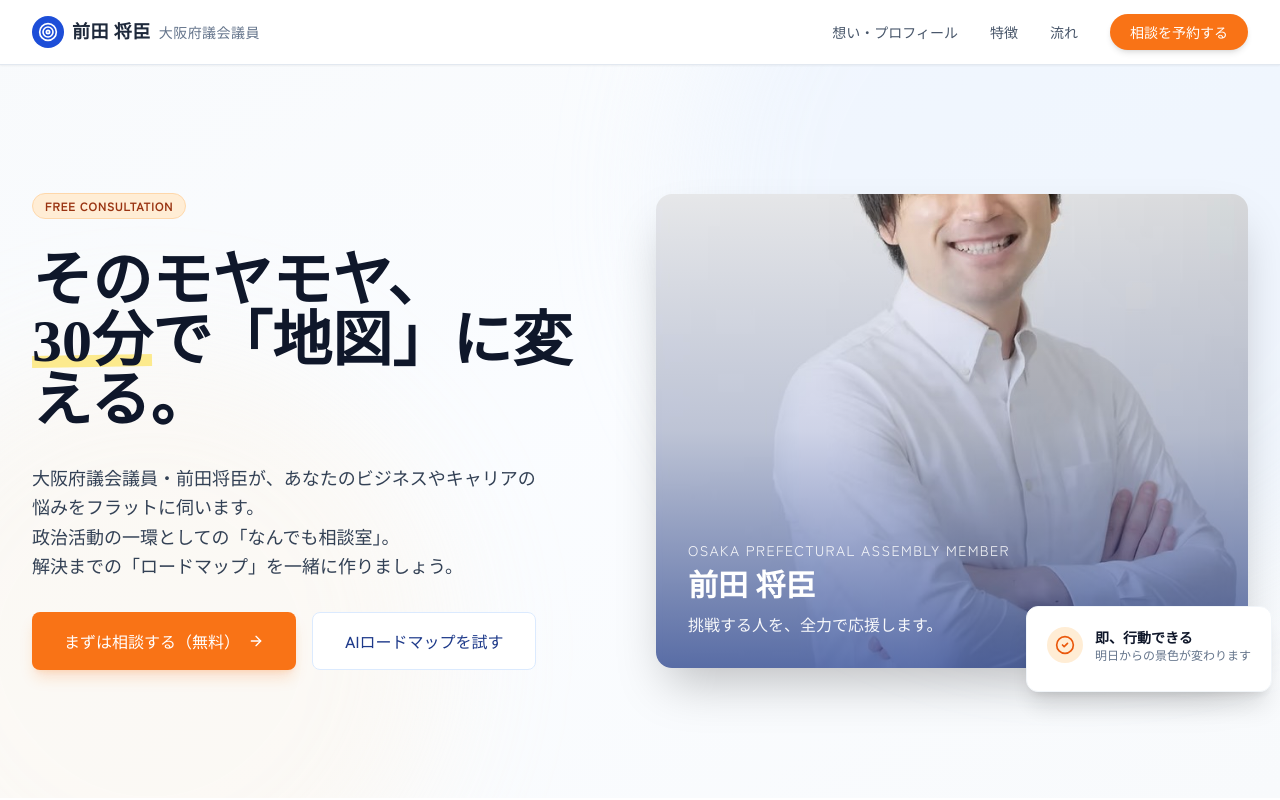
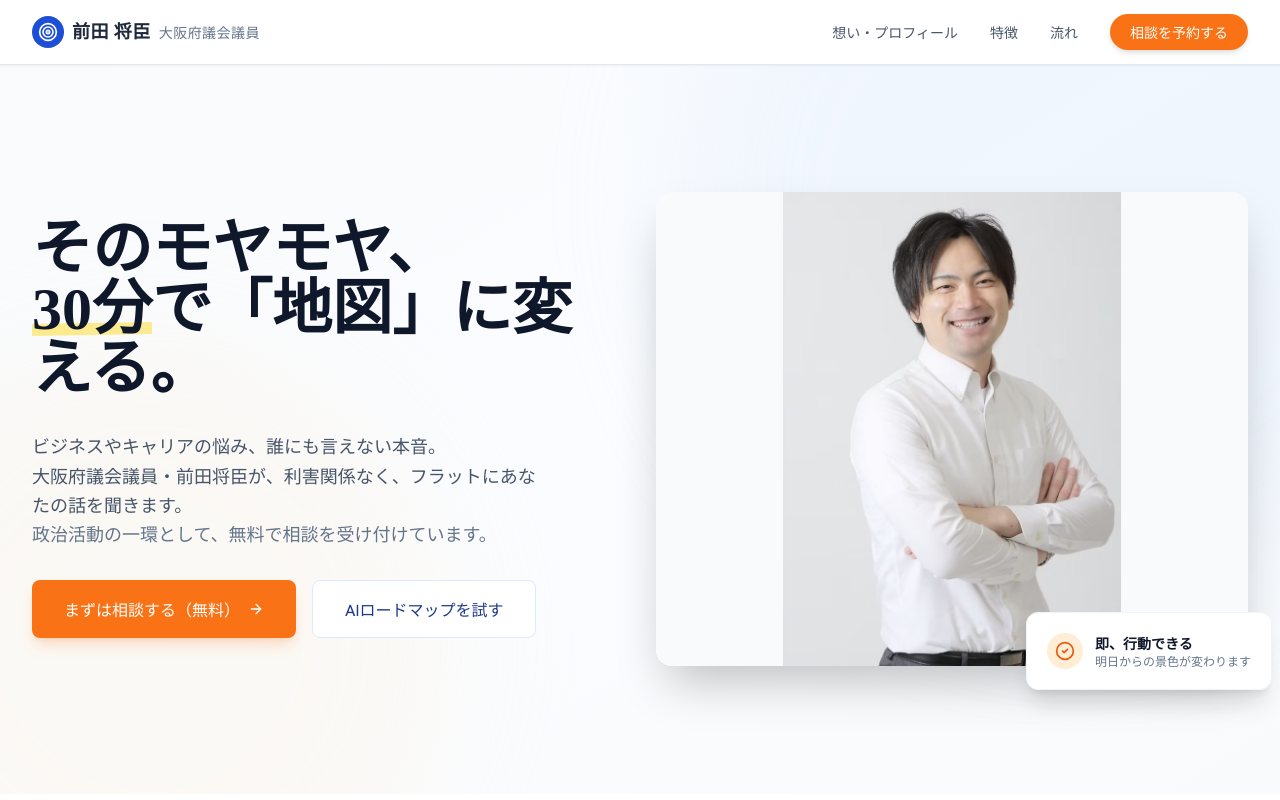
Before and after one commit to postcabinets-jp/maeda.nobumi, a React (Vite) app: page / in a window 1280 px wide. Shown: the top 800 px of the page. Built offline with nearby package versions, Linux system fonts and the light colour scheme.

Commit message:
Refine Hero section: remove badge, gradients, and improve copywriting

```diff
--- a/App.tsx
+++ b/App.tsx
@@ -85,9 +85,6 @@ const Hero = () => {
       <div className="max-w-7xl mx-auto px-4 sm:px-6 lg:px-8 relative z-10">
         <div className="grid lg:grid-cols-2 gap-12 lg:gap-8 items-center">
           <div className="space-y-8">
-            <div className="inline-flex items-center gap-2 px-3 py-1 rounded-full bg-orange-100 border border-orange-200 text-orange-800 text-xs font-bold tracking-wider uppercase">
-              Free Consultation
-            </div>
             <h1 className="text-4xl lg:text-6xl font-bold text-slate-900 leading-[1.2] serif">
               そのモヤモヤ、<br />
               <span className="relative inline-block">
@@ -96,10 +93,10 @@ const Hero = () => {
               </span>
               で「地図」に変える。
             </h1>
-            <p className="text-lg text-slate-700 leading-relaxed max-w-lg">
-              大阪府議会議員・前田将臣が、あなたのビジネスやキャリアの悩みをフラットに伺います。<br />
-              政治活動の一環としての「なんでも相談室」。<br />
-              解決までの「ロードマップ」を一緒に作りましょう。
+            <p className="text-lg text-slate-600 leading-relaxed max-w-lg">
+              ビジネスやキャリアの悩み、誰にも言えない本音。<br />
+              大阪府議会議員・前田将臣が、利害関係なく、フラットにあなたの話を聞きます。<br />
+              <span className="text-slate-500">政治活動の一環として、無料で相談を受け付けています。</span>
             </p>
             <div className="flex flex-col sm:flex-row gap-4">
               <button
@@ -118,25 +115,19 @@ const Hero = () => {
             </div>
           </div>
           <div className="relative">
-            <div className="aspect-[3/4] md:aspect-[4/3] lg:aspect-[5/4] rounded-2xl overflow-hidden shadow-2xl relative">
+            <div className="aspect-[3/4] md:aspect-[4/3] lg:aspect-[5/4] rounded-2xl overflow-hidden shadow-2xl">
               <img
                 src="/hero-image.jpg"
                 alt="前田将臣"
-                className="w-full h-full object-cover"
+                className="w-full h-full object-contain bg-slate-50"
                 onError={(e) => {
                   e.currentTarget.style.display = 'none';
                 }}
               />
-              <div className="absolute inset-0 bg-gradient-to-t from-blue-900/70 via-blue-900/20 to-transparent"></div>
-              <div className="absolute bottom-0 left-0 right-0 p-6 md:p-8 text-white">
-                <p className="text-xs md:text-sm font-light tracking-widest uppercase mb-2 opacity-90">OSAKA PREFECTURAL ASSEMBLY MEMBER</p>
-                <p className="text-2xl md:text-3xl serif font-bold mb-2">前田 将臣</p>
-                <p className="text-sm md:text-base text-white/95">挑戦する人を、全力で応援します。</p>
-              </div>
             </div>
             {/* Decorative Card */}
             <div className="absolute -bottom-6 -right-6 bg-white p-5 rounded-xl shadow-xl border border-slate-100 max-w-xs hidden md:block">
-              <div className="flex items-center gap-3 mb-2">
+              <div className="flex items-center gap-3">
                 <div className="bg-orange-100 p-2 rounded-full text-orange-600">
                   <CheckCircle2 size={20} />
                 </div>
```
